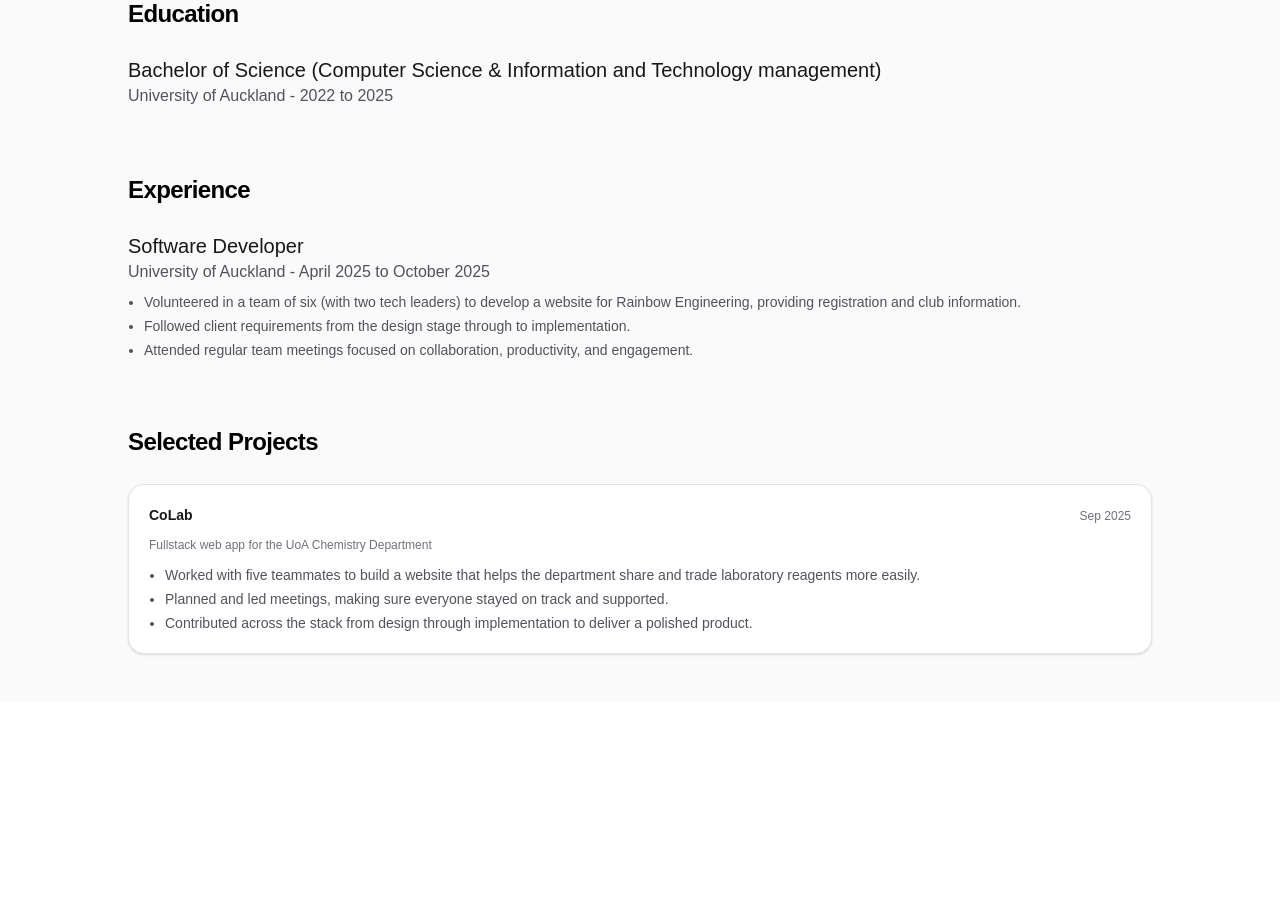
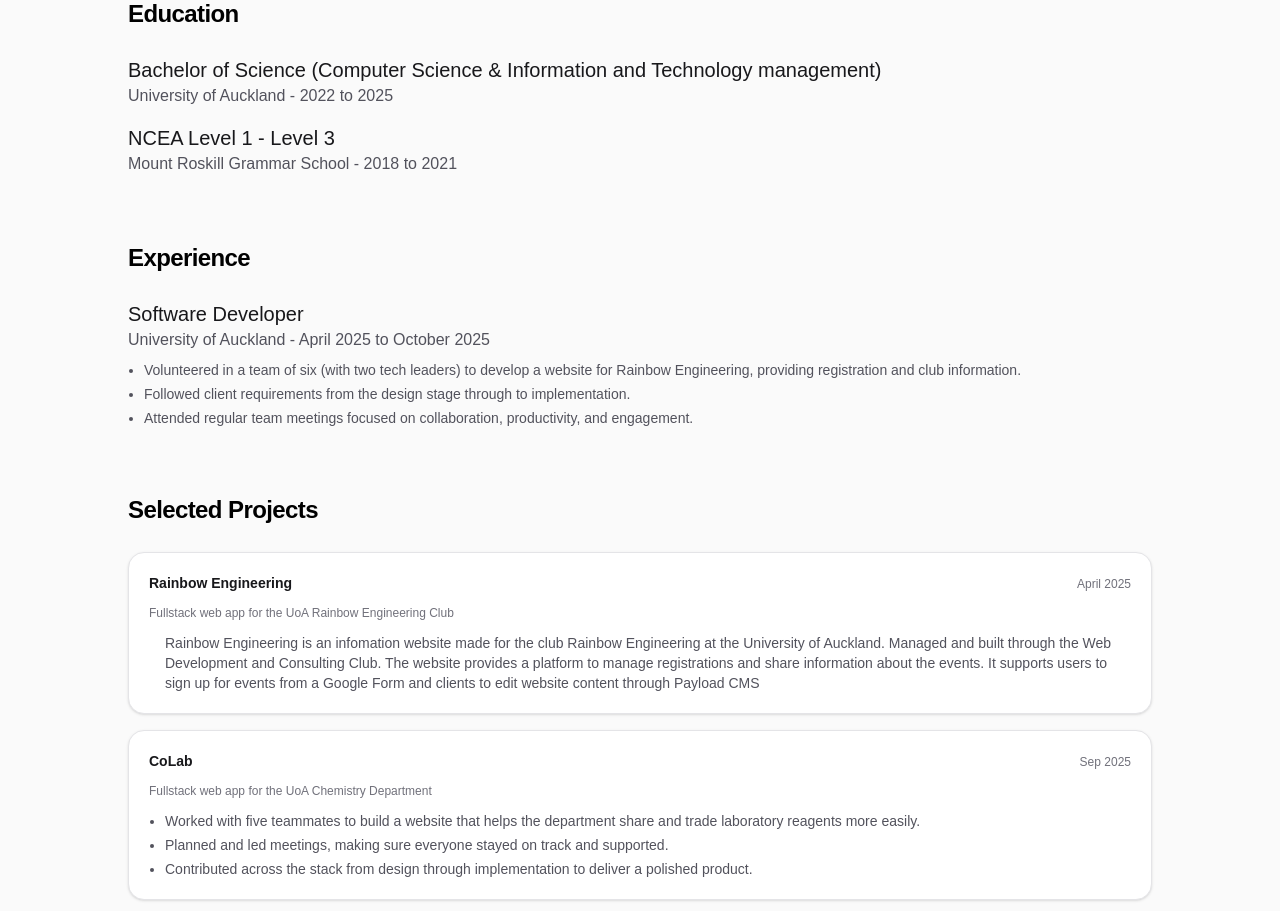
Before and after one commit to vi0letchen/violet-portfolio, a Next.js app: page / in a window 1280 px wide. Shown: the part 420-1331 px from the top of the page. Before the commit the page ends 1122 px from the top, so only its background shows below. Built offline with nearby package versions, Linux system fonts and the light colour scheme.

Commit message:
feat:rainbow engineering project added

```diff
--- a/src/app/page.js
+++ b/src/app/page.js
@@ -69,6 +69,14 @@ export default function Home() {
                 University of Auckland - 2022 to 2025
               </p>
             </div>
+                        <div>
+              <h3 className="text-xl font-medium leading-7 text-zinc-900 dark:text-zinc-100">
+                NCEA Level 1 - Level 3
+              </h3>
+              <p className="text-zinc-600 dark:text-zinc-400">
+                Mount Roskill Grammar School - 2018 to 2021
+              </p>
+            </div>
           </div>
         </div>
 
@@ -110,6 +118,25 @@ export default function Home() {
             Selected Projects
           </h2>
           <div className="flex flex-col gap-4">
+                            <article className="flex flex-col gap-3 rounded-2xl border border-zinc-200 bg-white p-5 text-sm shadow-sm dark:border-zinc-800 dark:bg-zinc-950">
+              <div className="flex items-baseline justify-between gap-2">
+                <h3 className="font-semibold">Rainbow Engineering</h3>
+                <p className="text-xs text-zinc-500 dark:text-zinc-400">
+                  April 2025
+                </p>
+              </div>
+              <p className="text-xs text-zinc-500 dark:text-zinc-400">
+                Fullstack web app for the UoA Rainbow Engineering Club
+              </p>
+              <div className="list-disc space-y-1 pl-4 text-zinc-600 dark:text-zinc-400">
+                Rainbow Engineering is an infomation website made for the club Rainbow Engineering at the University of Auckland.
+                Managed and built through the Web Development and Consulting Club. The website provides a platform to manage registrations
+                and share information about the events.
+                It supports users to sign up for events from a Google Form
+                and clients to edit website content through Payload CMS
+              </div>
+            </article>
+
             <article className="flex flex-col gap-3 rounded-2xl border border-zinc-200 bg-white p-5 text-sm shadow-sm dark:border-zinc-800 dark:bg-zinc-950">
               <div className="flex items-baseline justify-between gap-2">
                 <h3 className="font-semibold">CoLab</h3>
```
